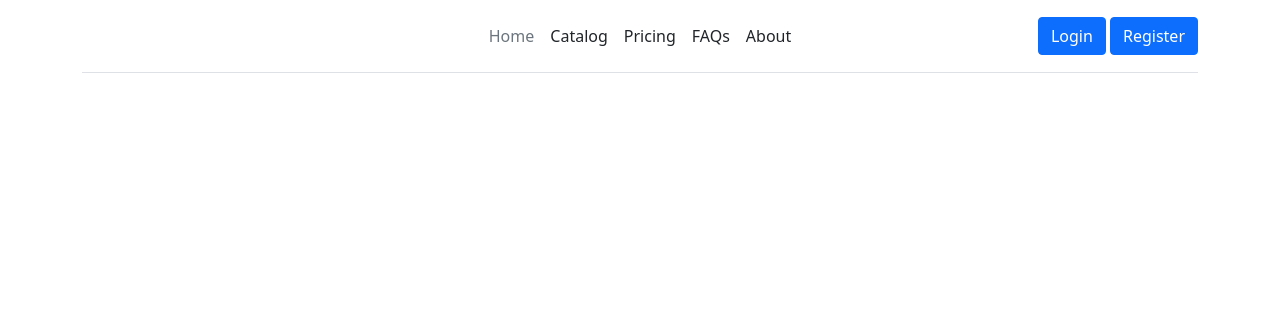
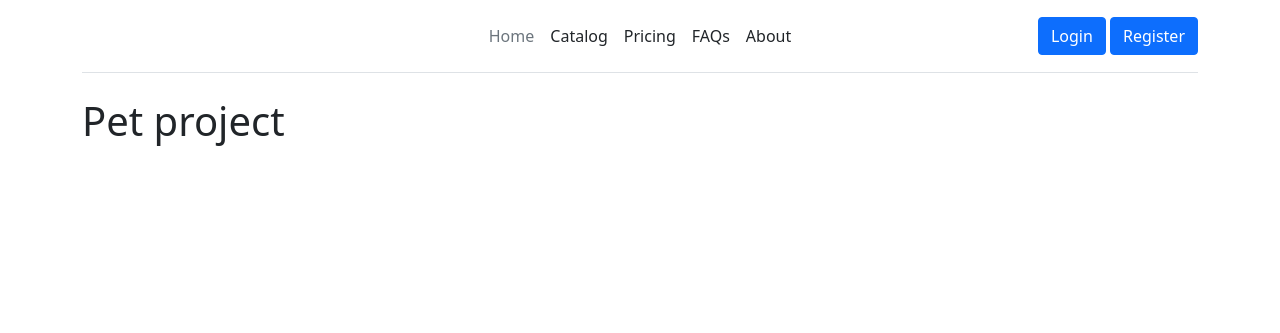
Before and after one commit to qiokis/flask-shop, a Flask app: template app/templates/about.html in a window 1280 px wide. Shown: the top 333 px of the page. Run offline with Flask 2, Linux system fonts and the light colour scheme; the template is opened without the code that fills it, so the values that code supplies are empty.

Commit message:
refactor: style

```diff
--- a/app/templates/about.html
+++ b/app/templates/about.html
@@ -1,4 +1,7 @@
 {% extends 'base.html' %}
 
 {% block content %}
+    <h1>
+        Pet project
+    </h1>
 {% endblock %}
```
